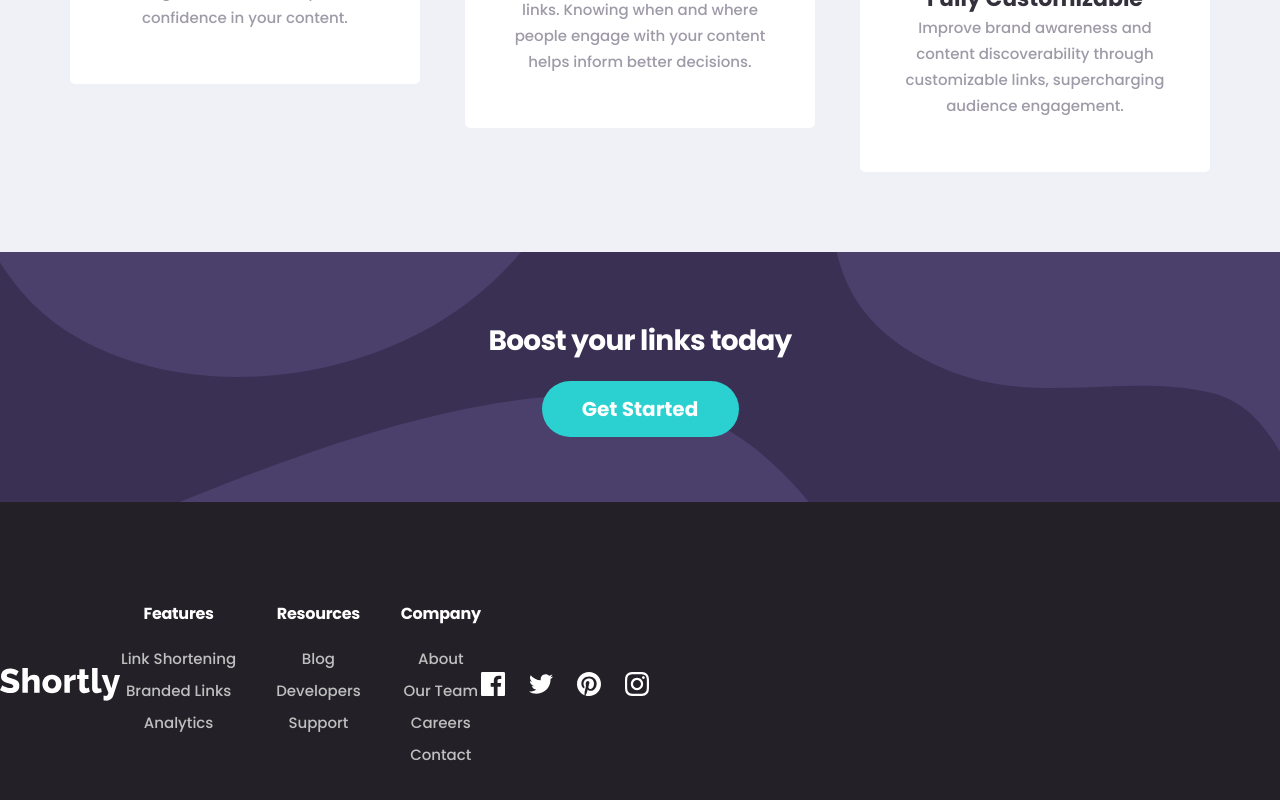
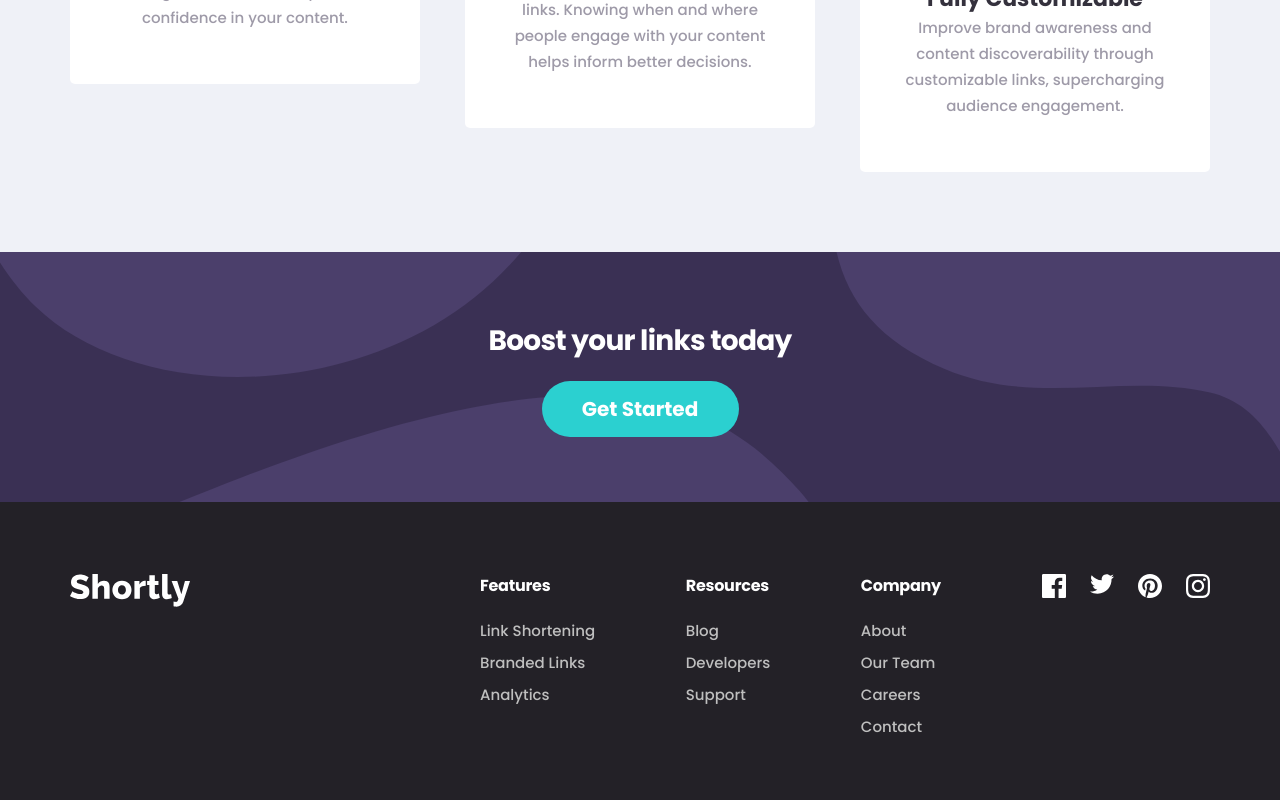
Before and after one commit to Afolabi-bit/url-shortener, a React (Vite) app: page / in a window 1280 px wide. Shown: the part 1325-2125 px from the top of the page. Built offline with nearby package versions, Linux system fonts and the light colour scheme.

Commit message:
desktop screen completed

```diff
--- a/src/components/Footer.jsx
+++ b/src/components/Footer.jsx
@@ -2,35 +2,37 @@ import Logo from "/images/Logo-white.svg";
 
 const Footer = () => {
 	return (
-		<footer className="h-[776px] w-full bg-[#232127] pt-[54px] flex flex-col items-center lg:flex-row md:h-[310px]  ">
+		<footer className="h-[776px] w-full bg-[#232127] pt-[54px] md:h-[310px] md:pt-[72px]">
+			<div className="flex flex-col items-center lg:flex-row lg:container lg:justify-between lg:items-start ">
 				<img
 					src={Logo}
 					alt="logo"
 				/>
 
-			<div className="my-[49.3px] flex flex-col gap-[40px] lg:flex-row ">
+				<div className="lg:flex lg:w-[730px] justify-between gap-[101px] ">
+					<div className="my-[49.3px] flex flex-col gap-[40px] lg:flex-row lg:justify-between  lg:w-[461px] lg:m-0">
 						<div>
-					<h3 className="font-bold text-[16px] leading-[24px] text-center tracking-[-0.25px] text-white mb-[22px] ">
+							<h3 className="font-bold text-[16px] leading-[24px] text-center tracking-[-0.25px] text-white mb-[22px] lg:text-left ">
 								Features
 							</h3>
 							<div className="flex flex-col gap-[10px]">
 								<a
 									href="#"
-							className="font-[500] text-[15px] leading-[22px] text-center tracking-[-0.234] text-[#BFBFBF] "
+									className="font-[500] text-[15px] leading-[22px] text-center tracking-[-0.234] text-[#BFBFBF] lg:text-left"
 								>
 									Link Shortening
 								</a>
 
 								<a
 									href="#"
-							className="font-[500] text-[15px] leading-[22px] text-center tracking-[-0.234] text-[#BFBFBF] "
+									className="font-[500] text-[15px] leading-[22px] text-center tracking-[-0.234] text-[#BFBFBF] lg:text-left "
 								>
 									Branded Links
 								</a>
 
 								<a
 									href="#"
-							className="font-[500] text-[15px] leading-[22px] text-center tracking-[-0.234] text-[#BFBFBF] "
+									className="font-[500] text-[15px] leading-[22px] text-center tracking-[-0.234] text-[#BFBFBF] lg:text-left"
 								>
 									Analytics{" "}
 								</a>
@@ -38,27 +40,27 @@ const Footer = () => {
 						</div>
 
 						<div>
-					<h3 className="font-bold text-[16px] leading-[24px] text-center tracking-[-0.25px] text-white mb-[22px] ">
+							<h3 className="font-bold text-[16px] leading-[24px] text-center tracking-[-0.25px] text-white mb-[22px] lg:text-left ">
 								Resources
 							</h3>
 							<div className="flex flex-col gap-[10px]">
 								<a
 									href="#"
-							className="font-[500] text-[15px] leading-[22px] text-center tracking-[-0.234] text-[#BFBFBF] "
+									className="font-[500] text-[15px] leading-[22px] text-center tracking-[-0.234] text-[#BFBFBF] lg:text-left "
 								>
 									Blog
 								</a>
 
 								<a
 									href="#"
-							className="font-[500] text-[15px] leading-[22px] text-center tracking-[-0.234] text-[#BFBFBF] "
+									className="font-[500] text-[15px] leading-[22px] text-center tracking-[-0.234] text-[#BFBFBF] lg:text-left "
 								>
 									Developers
 								</a>
 
 								<a
 									href="#"
-							className="font-[500] text-[15px] leading-[22px] text-center tracking-[-0.234] text-[#BFBFBF] "
+									className="font-[500] text-[15px] leading-[22px] text-center tracking-[-0.234] text-[#BFBFBF] lg:text-left "
 								>
 									Support{" "}
 								</a>
@@ -66,31 +68,31 @@ const Footer = () => {
 						</div>
 
 						<div>
-					<h3 className="font-bold text-[16px] leading-[24px] text-center tracking-[-0.25px] text-white mb-[22px] ">
+							<h3 className="font-bold text-[16px] leading-[24px] text-center tracking-[-0.25px] text-white mb-[22px] lg:text-left ">
 								Company
 							</h3>
 							<div className="flex flex-col gap-[10px]">
 								<a
 									href="#"
-							className="font-[500]  text-[15px] leading-[22px] text-center tracking-[-0.234] text-[#BFBFBF] "
+									className="font-[500]  text-[15px] leading-[22px] text-center tracking-[-0.234] text-[#BFBFBF] lg:text-left "
 								>
 									About
 								</a>
 								<a
 									href="#"
-							className="font-[500] text-[15px] leading-[22px] text-center tracking-[-0.234] text-[#BFBFBF] "
+									className="font-[500] text-[15px] leading-[22px] text-center tracking-[-0.234] text-[#BFBFBF] lg:text-left "
 								>
 									Our Team
 								</a>
 								<a
 									href="#"
-							className="font-[500] text-[15px] leading-[22px] text-center tracking-[-0.234] text-[#BFBFBF] "
+									className="font-[500] text-[15px] leading-[22px] text-center tracking-[-0.234] text-[#BFBFBF] lg:text-left "
 								>
 									Careers{" "}
 								</a>
 								<a
 									href="#"
-							className="font-[500] text-[15px] leading-[22px] text-center tracking-[-0.234] text-[#BFBFBF] "
+									className="font-[500] text-[15px] leading-[22px] text-center tracking-[-0.234] text-[#BFBFBF] lg:text-left "
 								>
 									Contact{" "}
 								</a>
@@ -98,7 +100,7 @@ const Footer = () => {
 						</div>
 					</div>
 
-			<div className="flex items-center justify-between w-[168px]">
+					<div className="flex items-center justify-between w-[168px] lg:items-start">
 						<a
 							href="#"
 							className="group"
@@ -170,6 +172,8 @@ const Footer = () => {
 							</svg>
 						</a>
 					</div>
+				</div>
+			</div>
 		</footer>
 	);
 };
```
Lines whose indentation alone changed are shown as unchanged.
